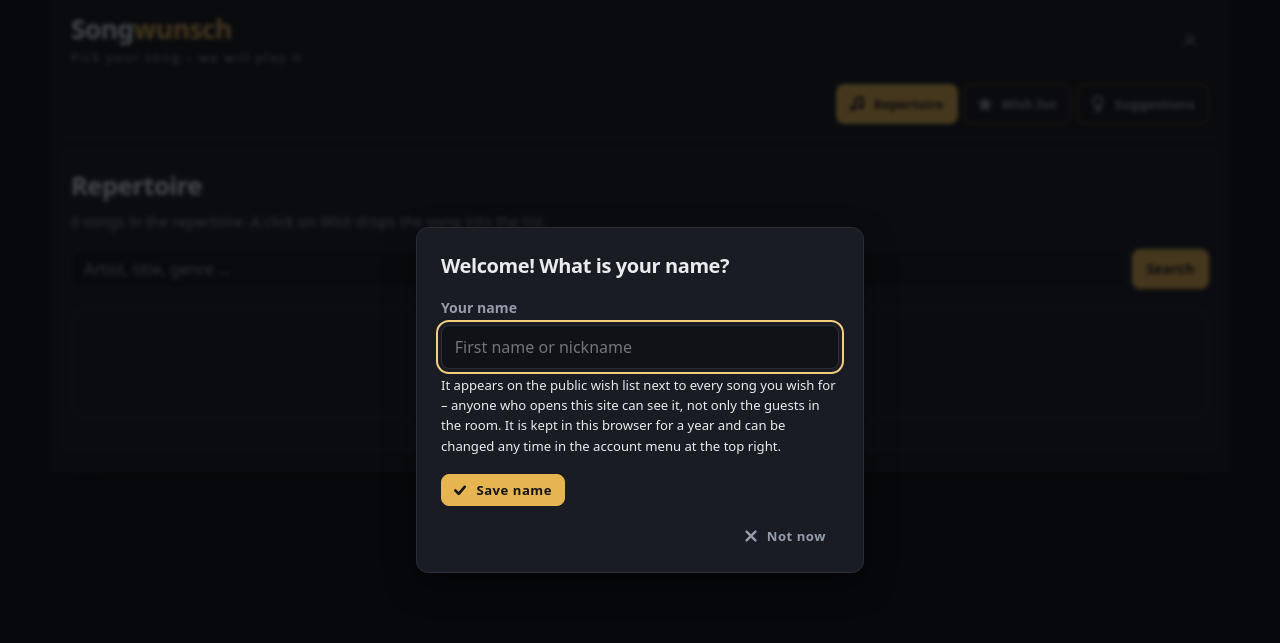
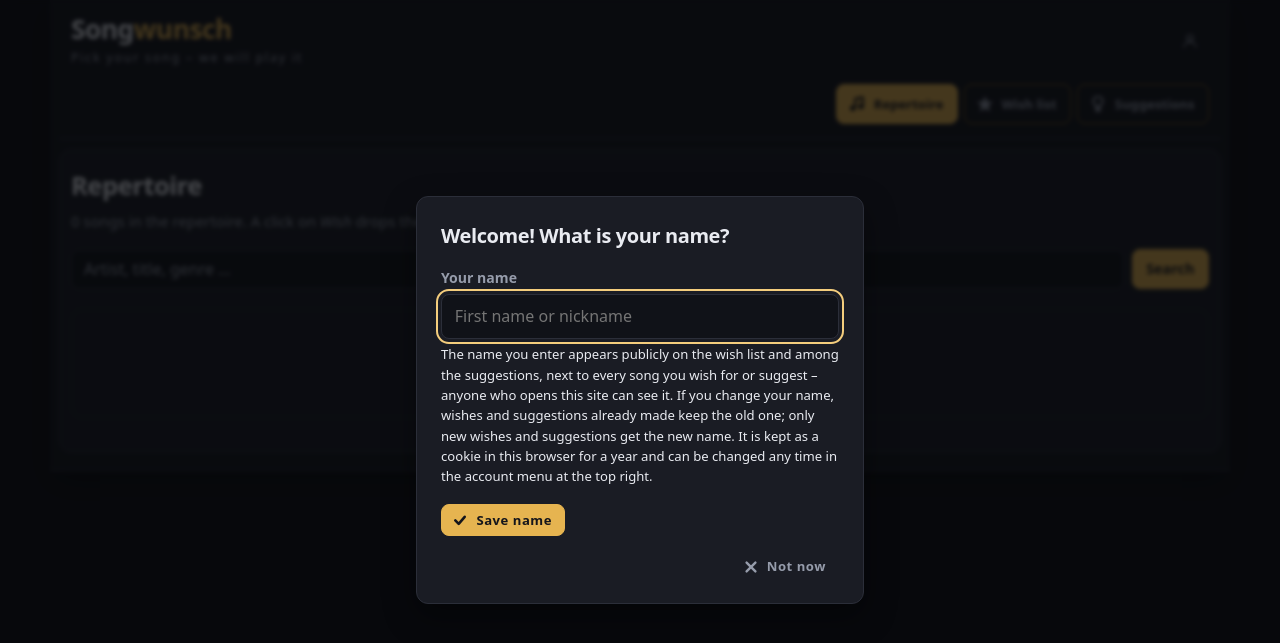
Before and after one commit to dandjo/songwunsch, a PHP site: page / in a window 1280 px wide. Shown: the top 643 px of the page. Run offline with PHP 8.4, Linux system fonts and the light colour scheme; data that the repository does not hold is empty; some libraries are stand-ins or nearby versions.

Commit message:
name: one hint that says where the name shows up and what changing it does
- the hint under the name field, in the first-visit dialog and under
  /name: the name appears publicly on the wish list and among the
  suggestions, anyone who opens the site sees it; wishes and
  suggestions already made keep the old name when it is changed; it is
  kept as a cookie for a year and can be changed in the account menu
- replaces the two former sentences; de and fr follow

```diff
--- a/templates/_name_form.php
+++ b/templates/_name_form.php
@@ -32,8 +32,7 @@ $id = $nameAsk ? 'name-ask' : 'name';
                maxlength="<?= GuestName::MAX_LENGTH ?>" autocomplete="nickname" autocapitalize="words"
                placeholder="<?= $e(t('First name or nickname')) ?>" aria-describedby="<?= $id ?>-hint"<?= $nameAsk ? ' autofocus' : '' ?>>
         <p class="field__hint" id="<?= $id ?>-hint">
-            <?= $e(t('It appears on the public wish list next to every song you wish for – anyone who opens this site can see it, not only the guests in the room.')) ?>
-            <?= $e(t('It is kept in this browser for a year and can be changed any time in the account menu at the top right.')) ?>
+            <?= $e(t('The name you enter appears publicly on the wish list and among the suggestions, next to every song you wish for or suggest – anyone who opens this site can see it. If you change your name, wishes and suggestions already made keep the old one; only new wishes and suggestions get the new name. It is kept as a cookie in this browser for a year and can be changed any time in the account menu at the top right.')) ?>
             <?php if (!$nameAsk): ?>
                 <?= $e(t('Leave the field empty to wish without a name.')) ?>
             <?php endif; ?>
```
Also changed, not shown: 3 other files.
